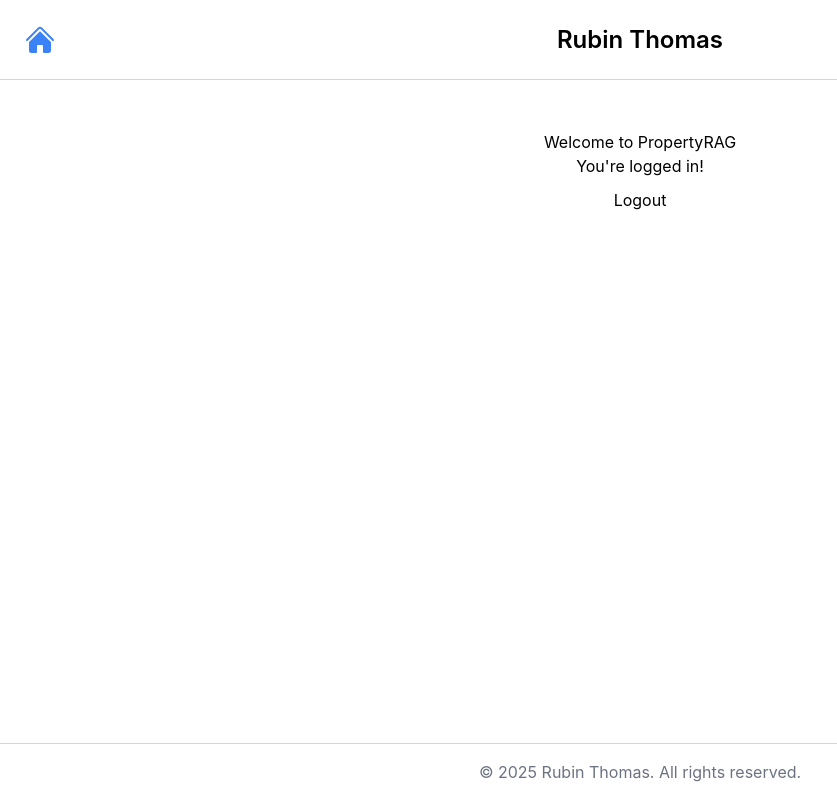
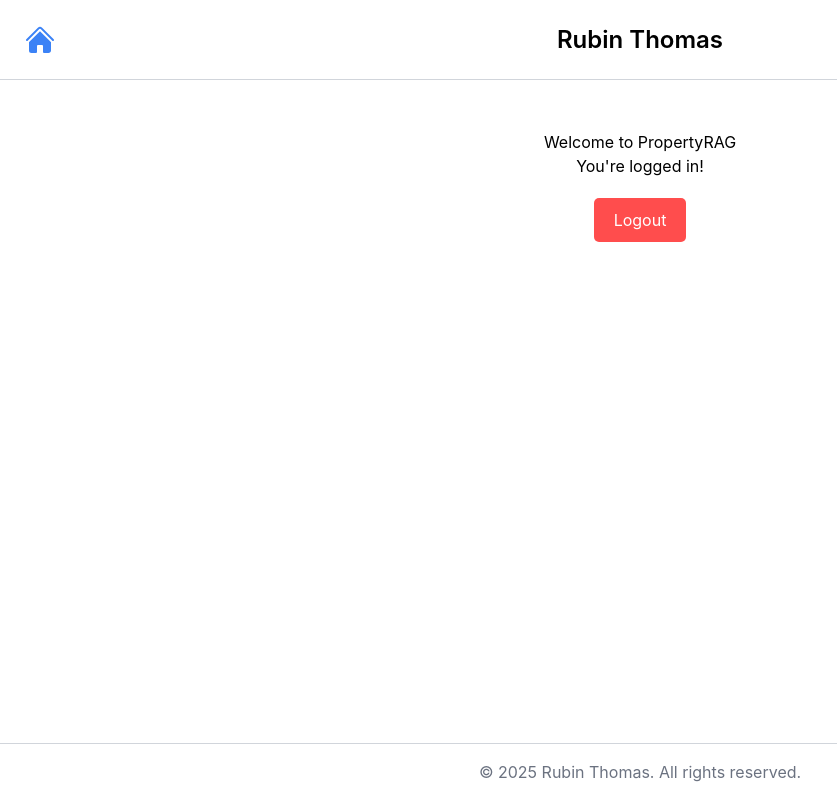
Before and after one commit to RubinThomas75/personal-site, a Next.js app: page /propertyrag in a window 1280 px wide. Shown: the whole page, without its empty margins (0-837 px from the left). Built offline with nearby package versions, Linux system fonts and the light colour scheme; no server answers; sample sign-in values are in the browser's storage.

Commit message:
adjusted login

```diff
--- a/src/app/propertyrag/page.tsx
+++ b/src/app/propertyrag/page.tsx
@@ -1,37 +1,18 @@
 "use client";
-import { useEffect, useState } from "react";
-import { useRouter } from "next/navigation";
+import { useAuth } from "@/hooks/useAuth"; // ✅ Import the hook
+import LogoutButton from "@/components/LogoutButton";
 
 export default function PropertyRAGDashboard() {
-  const router = useRouter();
-  const [loading, setLoading] = useState(true);
-
-  useEffect(() => {
-    const token = localStorage.getItem("auth_token");
-
-    if (!token) {
-      // If user is not logged in, redirect to login page
-      router.push("/propertyrag/login");
-    } else {
-      setLoading(false); // User is authenticated, show dashboard
-    }
-  }, []);
+  const { loading, isAuthenticated } = useAuth(); // ✅ Use the hook
 
   if (loading) return <p>Loading...</p>;
+  if (!isAuthenticated) return null; // Prevents flashing of unauthorized content
 
   return (
     <div style={{ textAlign: "center", marginTop: "50px" }}>
       <h1>Welcome to PropertyRAG</h1>
       <p>You're logged in!</p>
-      <button
-        onClick={() => {
-          localStorage.removeItem("auth_token"); // Logout user
-          router.push("/propertyrag/login"); // Redirect to login
-        }}
-        style={{ padding: "10px 20px", fontSize: "16px" }}
-      >
-        Logout
-      </button>
+      <LogoutButton />
     </div>
   );
 }
--- /dev/null
+++ b/src/components/LogoutButton.tsx
@@ -0,0 +1,29 @@
+"use client";
+import { useRouter } from "next/navigation";
+
+export default function LogoutButton() {
+  const router = useRouter();
+
+  const handleLogout = () => {
+    localStorage.removeItem("auth_token"); // Remove auth token
+    router.push("/propertyrag/login"); // Redirect to login
+  };
+
+  return (
+    <button
+      onClick={handleLogout}
+      style={{
+        padding: "10px 20px",
+        fontSize: "16px",
+        backgroundColor: "#ff4d4d",
+        color: "white",
+        border: "none",
+        borderRadius: "5px",
+        cursor: "pointer",
+        marginTop: "20px",
+      }}
+    >
+      Logout
+    </button>
+  );
+}
--- /dev/null
+++ b/src/hooks/useAuth.tsx
@@ -0,0 +1,22 @@
+"use client";
+import { useEffect, useState } from "react";
+import { useRouter } from "next/navigation";
+
+export function useAuth() {
+  const router = useRouter();
+  const [loading, setLoading] = useState(true);
+  const [isAuthenticated, setIsAuthenticated] = useState(false);
+
+  useEffect(() => {
+    const token = localStorage.getItem("auth_token");
+
+    if (!token) {
+      router.push("/propertyrag/login"); // Redirect to login
+    } else {
+      setIsAuthenticated(true);
+      setLoading(false);
+    }
+  }, []);
+
+  return { loading, isAuthenticated };
+}
```
